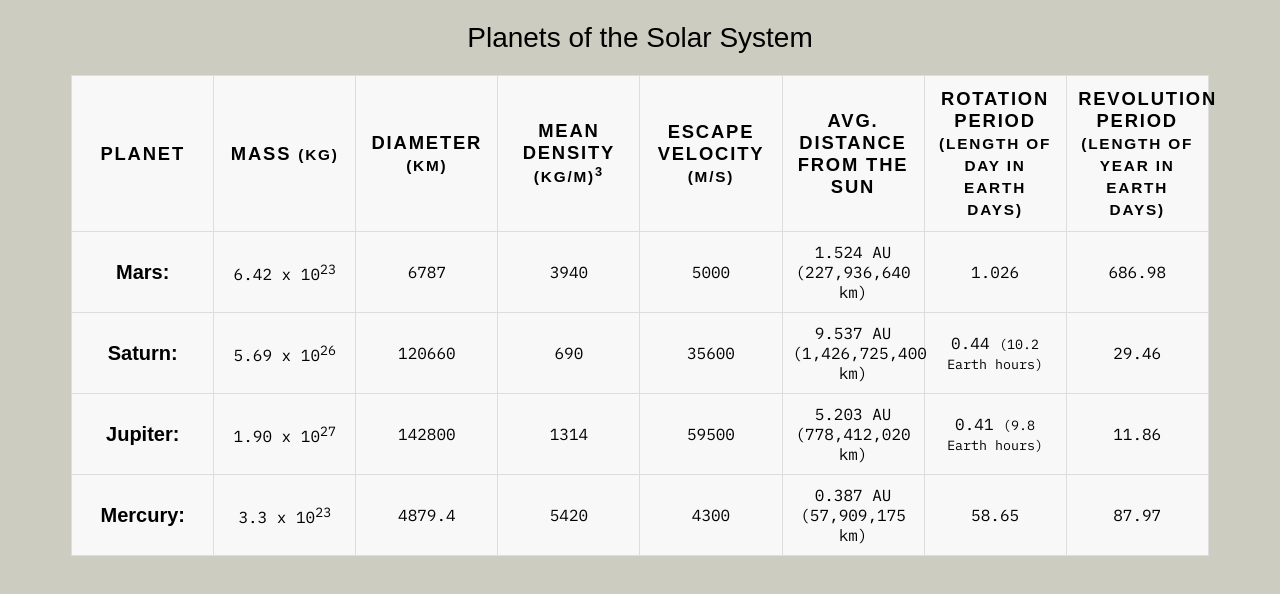
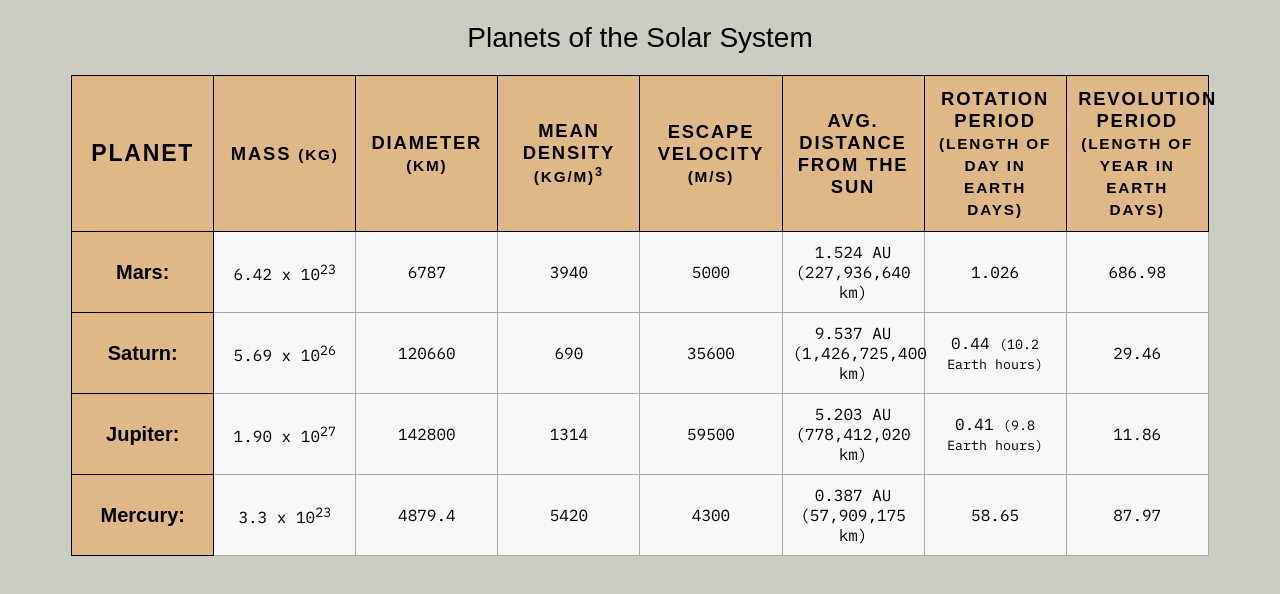
Before and after one commit to Rich2004/Lab05, a plain HTML site: page index.html in a window 1280 px wide. Drawn offline with Linux system fonts and the light colour scheme; a web font is replaced by a local one.

Commit message:
Add files via upload

```diff
--- a/css/styles.css
+++ b/css/styles.css
@@ -6,6 +6,11 @@ body {
   font-weight:bold;
   font-size:1.25em;
   font-family: 'Raleway', sans-serif;
+  background-color: burlywood;
+  border: 1px solid #000;
+}
+span{
+  font-size:1.25em;
 }
 
 table {
@@ -25,7 +30,7 @@ table caption {
 
 table tr {
   background-color: #f8f8f8;
-  border: 1px solid #ddd;
+
   padding: .35em;
 }
 
@@ -34,7 +39,7 @@ table td {
   padding: .625em;
   text-align: center;
   font-family: 'IBM Plex Mono', monospace;
-   border: 1px solid #ddd;
+   border: 1px solid darkgray;
 }
 
 table th {
@@ -42,6 +47,8 @@ table th {
   letter-spacing: .1em;
   text-transform: uppercase;
   font-family: 'Raleway', sans-serif;
+   background-color: burlywood;
+   border: 1px solid #000;
 }
 
 @media screen and (max-width: 600px) {
--- a/index.html
+++ b/index.html
@@ -13,7 +13,7 @@
     <caption>Planets of the Solar System</caption>
     <thead>
       <tr>
-        <th scope="col">Planet</th>
+        <th scope="col"><span>Planet</span></th>
         <th scope="col">Mass <small>(kg)</small></th>
         <th scope="col">Diameter <small>(km)</small></th>
         <th scope="col">Mean Density <small>(kg/m)<sup>3</sup></small></th>
```
